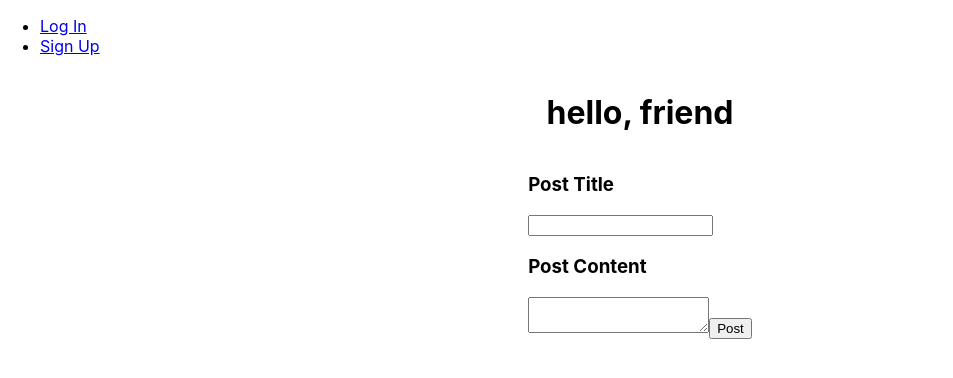
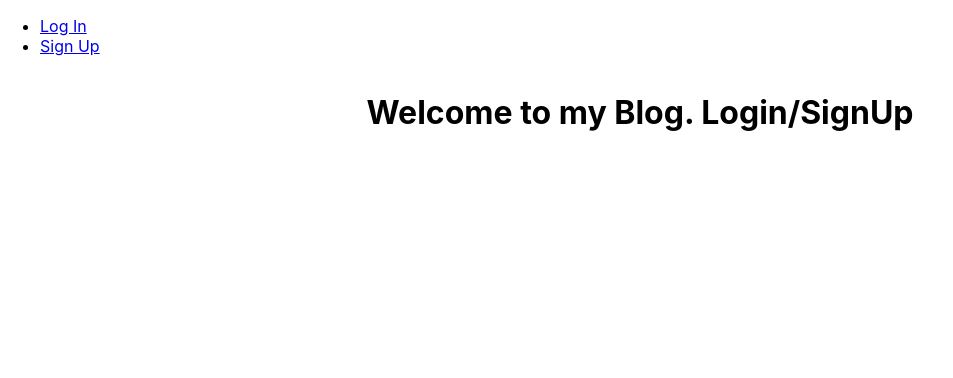
Before and after one commit to mannysanz715/coding-blog-front, a React (Vite) app: page / in a window 1280 px wide. Shown: the top 378 px of the page, without its empty margins (0-953 px from the left). Built offline with nearby package versions, Linux system fonts and the light colour scheme.

Commit message:
Conditional rendering on landing page

```diff
--- a/src/pages/Landing/Landing.tsx
+++ b/src/pages/Landing/Landing.tsx
@@ -28,10 +28,10 @@ const Landing = (props: LandingProps): JSX.Element => {
   return (
     <main className={styles.container}>
     <>
-      <h1>hello, {user ? user.name : 'friend'}</h1>
+      <h1>{user ? user.name : 'Welcome to my Blog. Login/SignUp'}</h1>
 
-      <CreatePrompt counter={counter} addCounter={addCounter} />
 
+      {user ?  <CreatePrompt counter={counter} addCounter={addCounter} /> : ''}
       <>
         {postList?.map((post, idx) => { let postId = post.id
           return(<>
```
Lines whose indentation alone changed are shown as unchanged.
